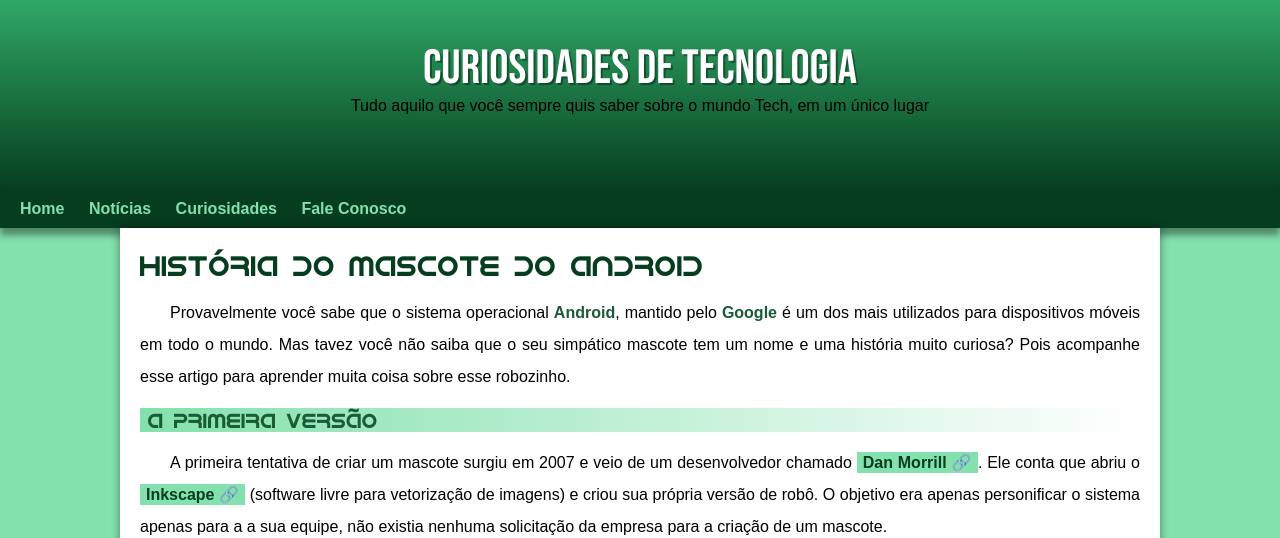
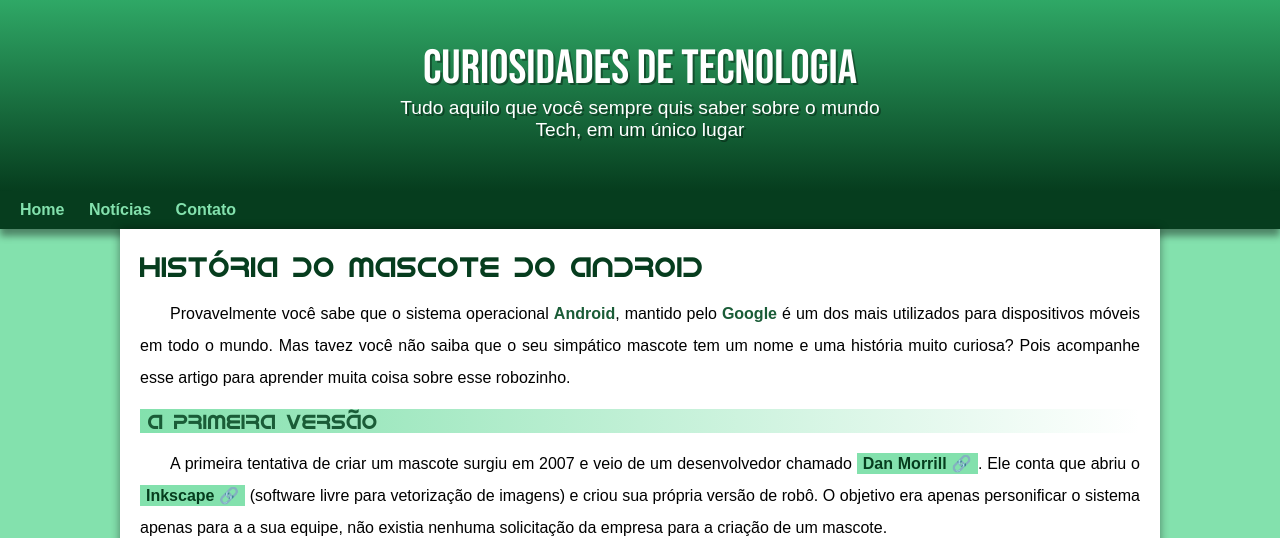
Before and after one commit to lucascmarinheiro/projeto-android, a plain HTML site: page index.html in a window 1280 px wide. Shown: the top 538 px of the page. Drawn offline with Linux system fonts and the light colour scheme.

Commit message:
Problema de Padding corrigido

```diff
--- a/index.html
+++ b/index.html
@@ -9,19 +9,19 @@
     <link rel="shortcut icon" href="imagens/favicon.ico" type="image/x-icon" />
   </head>
   <body>
-    <!-- Comments -->
     <header>
-      <h1>CURIOSIDADES DE TECNOLOGIA</h1
-      <p>
-        Tudo aquilo que você sempre quis saber sobre o mundo Tech, em um único
-        lugar
-      </p>
+      <h1>CURIOSIDADES DE TECNOLOGIA</h1>
+
+        <p>
+          Tudo aquilo que você sempre quis saber sobre o mundo Tech, em um único
+          lugar
+        </p>
+
     </header>
     <nav>
       <a href="#">Home</a>
       <a href="#">Notícias</a>
-      <a href="#">Curiosidades</a>
-      <a href="#">Fale Conosco</a>
+      <a href="#">Contato</a>
     </nav>
     <main>
       <article>
--- a/style.css
+++ b/style.css
@@ -61,7 +61,7 @@ header > p {
     font-size: 1.2em;
     max-width: 500px;
     margin: auto;
-    margin-bottom: 20px;
+    padding-bottom: 50px;
     padding-left: 10px;
     padding-right: 10px;
     text-shadow: 2px 2px 0px rgba(0, 0, 0, 0.37);
```
